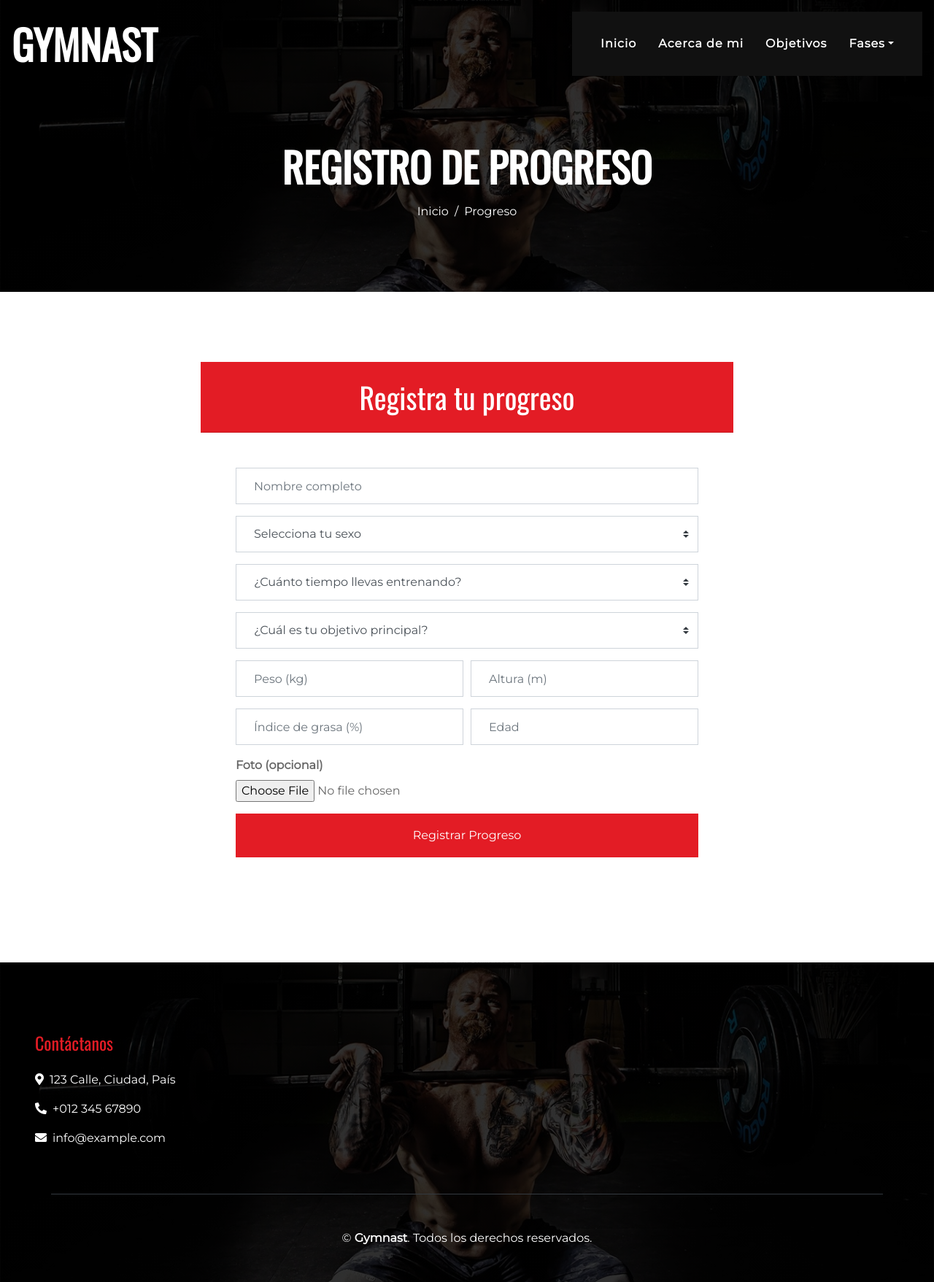
After one commit to KevinSotoo/ProjectDS, a FastAPI app: template templates/progreso_panel.html in a window 1280 px wide. The commit adds this page. Shown: the whole page at 73% size. Run offline with FastAPI, Linux system fonts and the light colour scheme; the template is opened without the code that fills it, so the values that code supplies are empty; some libraries are stand-ins or nearby versions.

Commit message:
html creados

```diff
--- a/main.py
+++ b/main.py
@@ -24,6 +24,21 @@ async def read_root(request: Request):
     return templates.TemplateResponse(
         name="index.html",
         context={"request": request, "titulo": "¡Bienvenido a mi Proyecto FastAPI!"},
+    )
+@app.get("/progreso_panel", response_class=HTMLResponse)
+async def get_progreso(request: Request):
+
+    return templates.TemplateResponse(
+        name="progreso_panel.html",
+        context={"request": request, "titulo": "Gestión de Progreso del Gimnasio"},
+    )
+
+@app.get("/abandonos_panel", response_class=HTMLResponse)
+async def get_progreso(request: Request):
+
+    return templates.TemplateResponse(
+        name="abandonos_panel.html",
+        context={"request": request, "titulo": "Gestión de Progreso del Gimnasio"},
     )
 
 @app.on_event("startup")
--- /dev/null
+++ b/templates/progreso_panel.html
@@ -0,0 +1,213 @@
+<!DOCTYPE html>
+<html lang="es">
+
+<head>
+    <meta charset="utf-8">
+    <title>Gymnast - Registro de Progreso</title>
+    <meta content="width=device-width, initial-scale=1.0" name="viewport">
+    <meta content="Free Website Template" name="keywords">
+    <meta content="Free Website Template" name="description">
+
+    <link href="/static/img/favicon.ico" rel="icon">
+    <link href="https://cdnjs.cloudflare.com/ajax/libs/font-awesome/5.10.0/css/all.min.css" rel="stylesheet">
+    <link href="/static/lib/flaticon/font/flaticon.css" rel="stylesheet">
+    <link href="/static/css/style.min.css" rel="stylesheet">
+</head>
+
+<body class="bg-white">
+    <!-- Navbar Start -->
+    <div class="container-fluid p-0 nav-bar">
+        <nav class="navbar navbar-expand-lg bg-none navbar-dark py-3">
+            <a href="index.html" class="navbar-brand">
+                <h1 class="m-0 display-4 font-weight-bold text-uppercase text-white">Gymnast</h1>
+            </a>
+            <button type="button" class="navbar-toggler" data-toggle="collapse" data-target="#navbarCollapse">
+                <span class="navbar-toggler-icon"></span>
+            </button>
+            <div class="collapse navbar-collapse justify-content-between" id="navbarCollapse">
+                <div class="navbar-nav ml-auto p-4 bg-secondary">
+                    <a href="index.html" class="nav-item nav-link">Inicio</a>
+                    <a href="about.html" class="nav-item nav-link">Acerca de mi</a>
+                    <a href="feature.html" class="nav-item nav-link">Objetivos</a>
+                    <div class="nav-item dropdown">
+                        <a href="#" class="nav-link dropdown-toggle" data-toggle="dropdown">Fases</a>
+                        <div class="dropdown-menu text-capitalize">
+                            <a href="blog.html" class="dropdown-item">Planeacion</a>
+                            <a href="single.html" class="dropdown-item">Diseño</a>
+                        </div>
+                    </div>
+                </div>
+            </div>
+        </nav>
+    </div>
+    <!-- Navbar End -->
+
+    <!-- Page Header Start -->
+    <div class="container-fluid page-header mb-5">
+        <div class="d-flex flex-column align-items-center justify-content-center pt-0 pt-lg-5" style="min-height: 400px">
+            <h4 class="display-4 mb-3 mt-0 mt-lg-5 text-white text-uppercase font-weight-bold">Registro de Progreso</h4>
+            <div class="d-inline-flex">
+                <p class="m-0 text-white"><a class="text-white" href="index.html">Inicio</a></p>
+                <p class="m-0 text-white px-2">/</p>
+                <p class="m-0 text-white">Progreso</p>
+            </div>
+        </div>
+    </div>
+    <!-- Page Header End -->
+
+    <!-- Progreso Form Start -->
+    <div class="container py-5">
+        <div class="row">
+            <div class="col-lg-8 mx-auto">
+                <div class="card border-0">
+                    <div class="card-header bg-primary text-center p-4">
+                        <h1 class="text-white m-0">Registra tu progreso</h1>
+                    </div>
+                    <div class="card-body rounded-bottom bg-white p-5">
+                        <form id="progresoForm" enctype="multipart/form-data">
+                            <div class="form-group">
+                                <input type="text" class="form-control p-4" name="nombre" placeholder="Nombre completo" required>
+                            </div>
+                            <div class="form-group">
+                                <select class="custom-select px-4" name="sexo" style="height: 50px;" required>
+                                    <option value="" selected disabled>Selecciona tu sexo</option>
+                                    <option value="Masculino">Masculino</option>
+                                    <option value="Femenino">Femenino</option>
+                                    <option value="Otro">Otro</option>
+                                </select>
+                            </div>
+                            <div class="form-group">
+                                <select class="custom-select px-4" name="tiempo_entrenando" style="height: 50px;" required>
+                                    <option value="" selected disabled>¿Cuánto tiempo llevas entrenando?</option>
+                                    <option value="Menos de 6 meses">Menos de 6 meses</option>
+                                    <option value="6 meses a 1 año">6 meses a 1 año</option>
+                                    <option value="1 a 2 años">1 a 2 años</option>
+                                    <option value="Más de 2 años">Más de 2 años</option>
+                                </select>
+                            </div>
+                            <div class="form-group">
+                                <select class="custom-select px-4" name="objetivo" style="height: 50px;" required>
+                                    <option value="" selected disabled>¿Cuál es tu objetivo principal?</option>
+                                    <option value="Perder peso">Perder peso</option>
+                                    <option value="Ganar masa muscular">Ganar masa muscular</option>
+                                    <option value="Mejorar resistencia">Mejorar resistencia</option>
+                                    <option value="Salud general">Salud general</option>
+                                </select>
+                            </div>
+                            <div class="form-row">
+                                <div class="col-md-6">
+                                    <div class="form-group">
+                                        <input type="number" step="0.01" class="form-control p-4" name="peso" placeholder="Peso (kg)" required>
+                                    </div>
+                                </div>
+                                <div class="col-md-6">
+                                    <div class="form-group">
+                                        <input type="number" step="0.01" class="form-control p-4" name="altura" placeholder="Altura (m)" required>
+                                    </div>
+                                </div>
+                            </div>
+                            <div class="form-row">
+                                <div class="col-md-6">
+                                    <div class="form-group">
+                                        <input type="number" step="0.1" class="form-control p-4" name="indice_grasa" placeholder="Índice de grasa (%)" required>
+                                    </div>
+                                </div>
+                                <div class="col-md-6">
+                                    <div class="form-group">
+                                        <input type="number" class="form-control p-4" name="edad" placeholder="Edad" required>
+                                    </div>
+                                </div>
+                            </div>
+                            <div class="form-group">
+                                <label for="imagen" class="font-weight-bold">Foto (opcional)</label>
+                                <input type="file" class="form-control-file" id="imagen" name="image" accept="image/*">
+                            </div>
+                            <div>
+                                <button class="btn btn-primary btn-block py-3" type="submit">Registrar Progreso</button>
+                            </div>
+                            <div class="mt-3" id="messageContainer" style="display: none;">
+                                <div class="alert" id="message" role="alert"></div>
+                            </div>
+                        </form>
+                    </div>
+                </div>
+            </div>
+        </div>
+    </div>
+    <!-- Progreso Form End -->
+
+    <!-- Footer Start -->
+    <div class="footer container-fluid mt-5 py-5 px-sm-3 px-md-5 text-white">
+        <div class="row pt-5">
+            <div class="col-lg-3 col-md-6 mb-5">
+                <h4 class="text-primary mb-4">Contáctanos</h4>
+                <p><i class="fa fa-map-marker-alt mr-2"></i>123 Calle, Ciudad, País</p>
+                <p><i class="fa fa-phone-alt mr-2"></i>+012 345 67890</p>
+                <p><i class="fa fa-envelope mr-2"></i>info@example.com</p>
+            </div>
+        </div>
+        <div class="container border-top border-dark pt-5">
+            <p class="m-0 text-center text-white">
+                &copy; <a class="text-white font-weight-bold" href="#">Gymnast</a>. Todos los derechos reservados.
+            </p>
+        </div>
+    </div>
+    <!-- Footer End -->
+
+
+    <!-- Back to Top -->
+    <a href="#" class="btn btn-outline-primary back-to-top"><i class="fa fa-angle-double-up"></i></a>
+
+
+    <!-- JavaScript Libraries -->
+    <script src="https://code.jquery.com/jquery-3.4.1.min.js"></script>
+    <script src="https://stackpath.bootstrapcdn.com/bootstrap/4.4.1/js/bootstrap.bundle.min.js"></script>
+    <script src="/static/lib/easing/easing.min.js"></script>
+    <script src="/static/lib/waypoints/waypoints.min.js"></script>
+
+    <!-- Template Javascript -->
+    <script src="/static/js/main.js"></script>
+
+    <!-- Progreso Form Script -->
+    <script>
+        $(document).ready(function() {
+            $('#progresoForm').submit(function(e) {
+                e.preventDefault();
+
+                const formData = new FormData(this);
+
+                $.ajax({
+                    url: '/progreso_con_imagen/',
+                    type: 'POST',
+                    data: formData,
+                    processData: false,
+                    contentType: false,
+                    success: function(response) {
+                        showMessage('¡Registro exitoso! Tu progreso ha sido guardado.', 'success');
+                        $('#progresoForm')[0].reset();
+                    },
+                    error: function(xhr) {
+                        let errorMessage = 'Ha ocurrido un error al guardar los datos.';
+                        if (xhr.responseJSON && xhr.responseJSON.detail) {
+                            errorMessage = xhr.responseJSON.detail;
+                        }
+                        showMessage(errorMessage, 'danger');
+                    }
+                });
+            });
+
+            function showMessage(message, type) {
+                $('#message').text(message);
+                $('#message').removeClass().addClass('alert alert-' + type);
+                $('#messageContainer').show();
+
+                // Ocultar el mensaje después de 5 segundos
+                setTimeout(function() {
+                    $('#messageContainer').fadeOut();
+                }, 5000);
+            }
+        });
+    </script>
+</body>
+
+</html>
```
Also changed, not shown: templates/abandonos_panel.html (added, +171 -0 lines), templates/index.html (+17 -19 lines).
